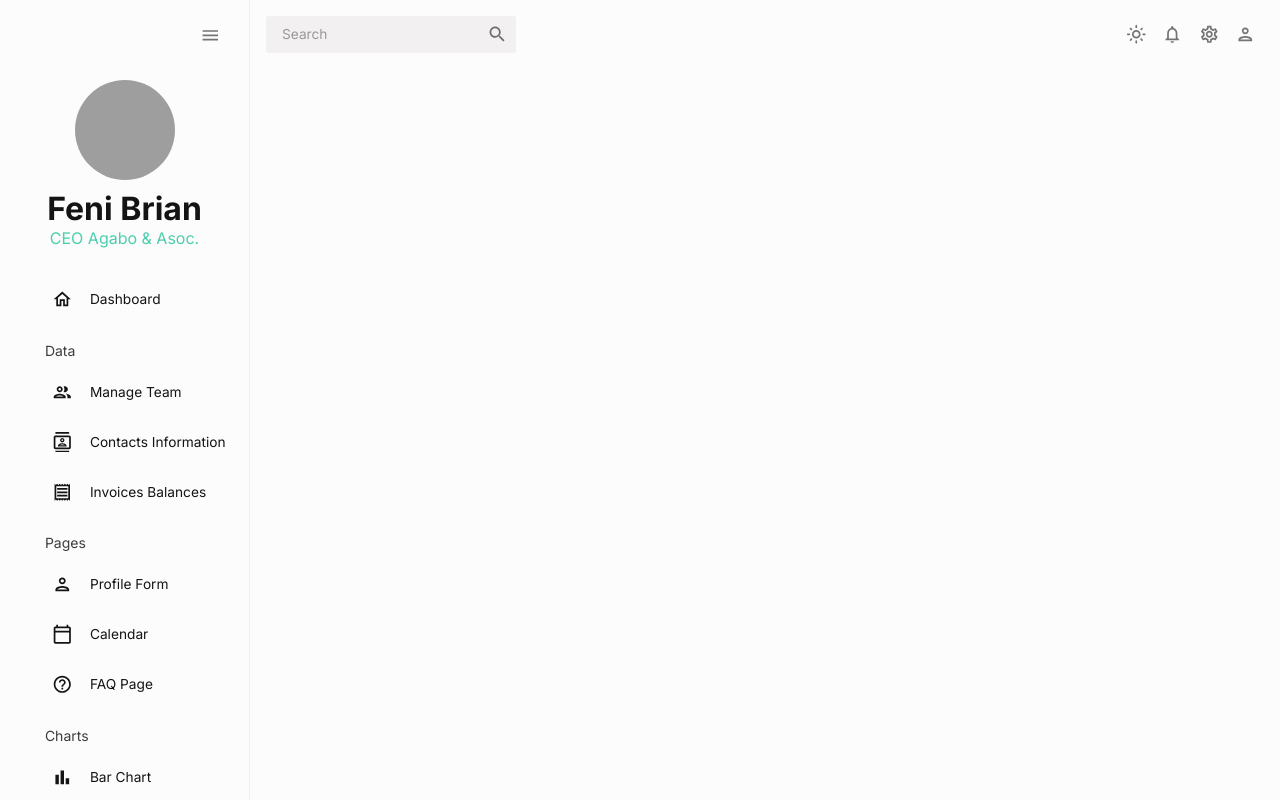
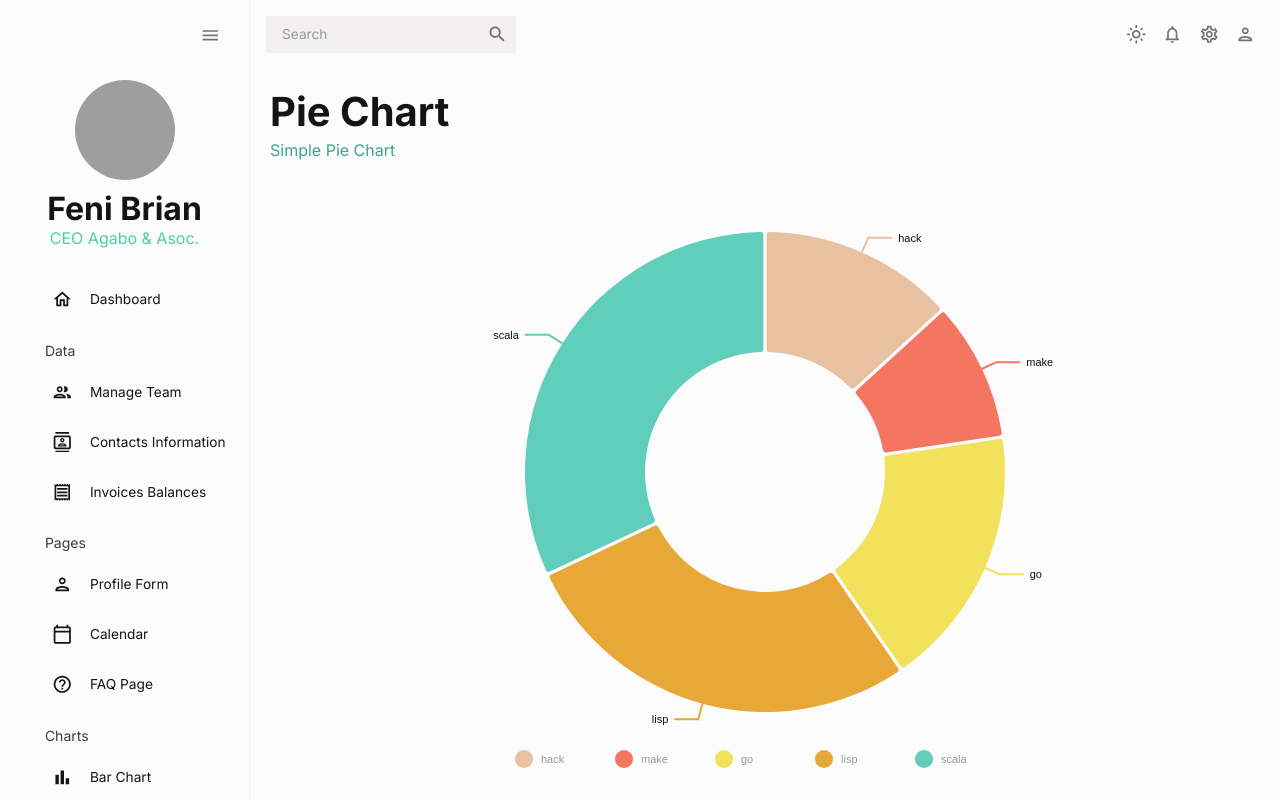
Before and after one commit to feni-brian/Honco, a React (Create React App) app: page /pie in a window 1280 px wide. Shown: the top 800 px of the page. Built offline with nearby package versions, Linux system fonts and the light colour scheme; grey boxes are pictures that could not be loaded; the HTML template or start-up script is replaced by a standard one.

Commit message:
Added PieChart scene.

```diff
--- a/src/App.js
+++ b/src/App.js
@@ -11,6 +11,7 @@
 import Invoices from "./modules/invoices";
 import Team from "./modules/team";
 import { ColourModeContext, useMode } from "./theme";
+import { Pie } from './modules/charts'
 
 function App() {
 	const [theme, colourMode] = useMode();
@@ -33,7 +34,7 @@
 							<Route path="/calendar" element={<Calendar />} />
 							<Route path="/faq" element={<FAQ />} />
 							<Route path="/bar" element={<Bar />} />
-							<Route path="/pie" element={<></>} />
+							<Route path="/pie" element={<Pie />} />
 							<Route path="/line" element={<></>} />
 							<Route path="/geography" element={<></>} />
 						</Routes>
--- a/src/modules/charts/index.jsx
+++ b/src/modules/charts/index.jsx
@@ -1,3 +1,4 @@
-import Bar from './bar'
+import Bar from "./bar";
+import Pie from "./pie";
 
-export { Bar }
+export { Bar, Pie };
--- /dev/null
+++ b/src/modules/charts/pie.jsx
@@ -0,0 +1,16 @@
+import { Box } from "@mui/material";
+import Header from "../../components/header";
+import PieChart from "../../components/pie-chart";
+
+const Pie = () => {
+	return (
+		<Box m="20px">
+			<Header title="Pie Chart" subtitle="Simple Pie Chart" />
+			<Box height="75vh">
+				<PieChart />
+			</Box>
+		</Box>
+	);
+};
+
+export default Pie;
```
